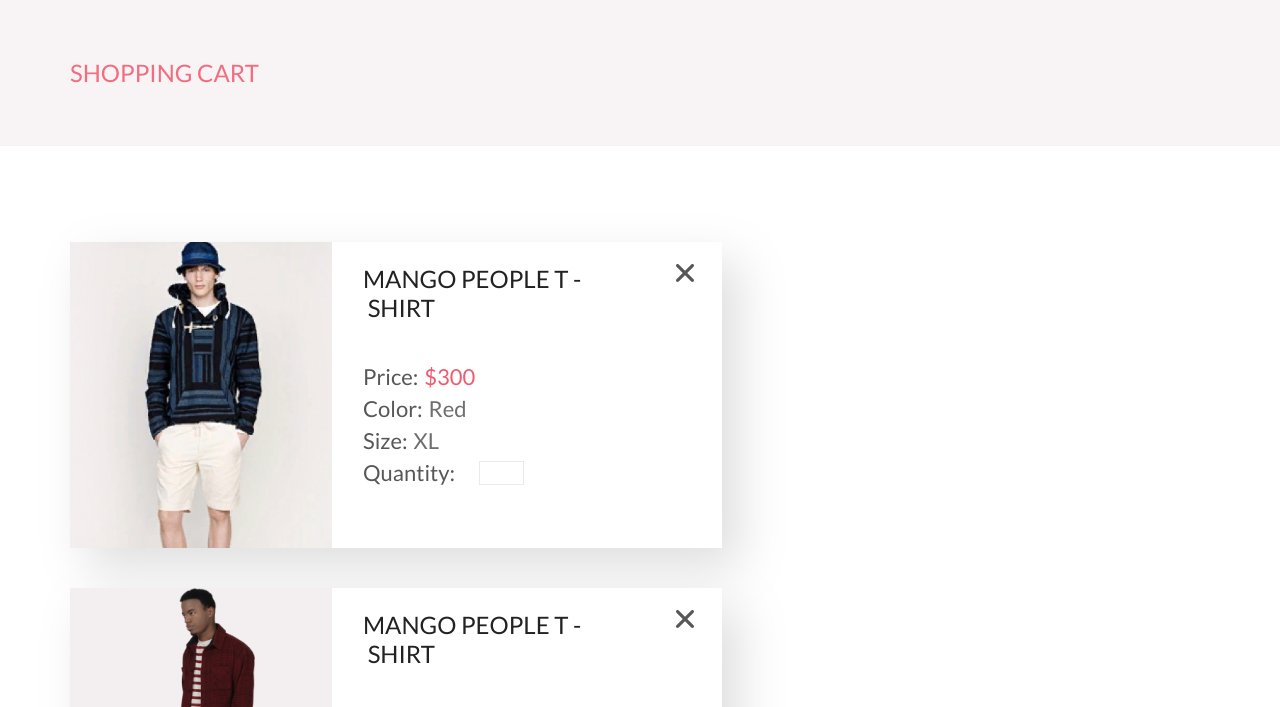
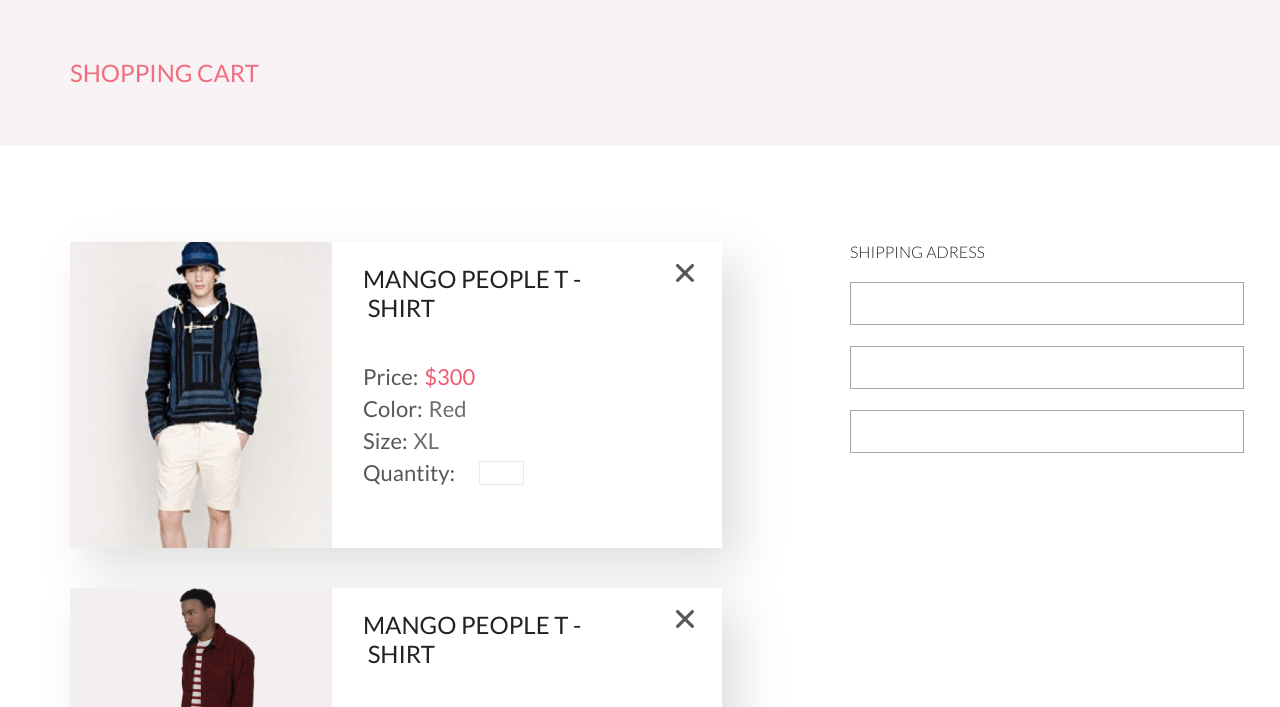
Before and after one commit to evlapa/internet_shop_GB, a plain HTML site: page cart.html in a window 1280 px wide. Shown: the part 77-784 px from the top of the page. Drawn offline with Linux system fonts and the light colour scheme.

Commit message:
cart page changed
input blocks for address are added

```diff
--- a/cart.html
+++ b/cart.html
@@ -64,7 +64,15 @@
                     </div>
                 </div>
             </div>
-            <div class="address__total_amount"></div>
+            <div class="address__total_amount">
+                <div class="shipping_address__cart_page">
+                    <h1>SHIPPING ADRESS</h1>
+                    <input type="text">
+                    <input type="text">
+                    <input type="text">
+                </div>
+                <div class="total_amount__cart_page"></div>
+            </div>
         </div>
         <footer>
             <div class="footer__background">
--- a/style.css
+++ b/style.css
@@ -931,3 +931,24 @@
     color: #656565;
 
 }
+
+.address__total_amount {
+    width: 360px;
+}
+
+.shipping_address__cart_page h1 {
+    font-family: 'Lato';
+    font-style: normal;
+    font-weight: 300;
+    font-size: 16px;
+    line-height: 19px;
+    color: #222222;
+}
+
+.shipping_address__cart_page input {
+    border: #A4A4A4 1px solid;
+    display: block;
+    padding: 13px 16px;
+    width: 360px;
+    margin-top: 21px;
+}
```
